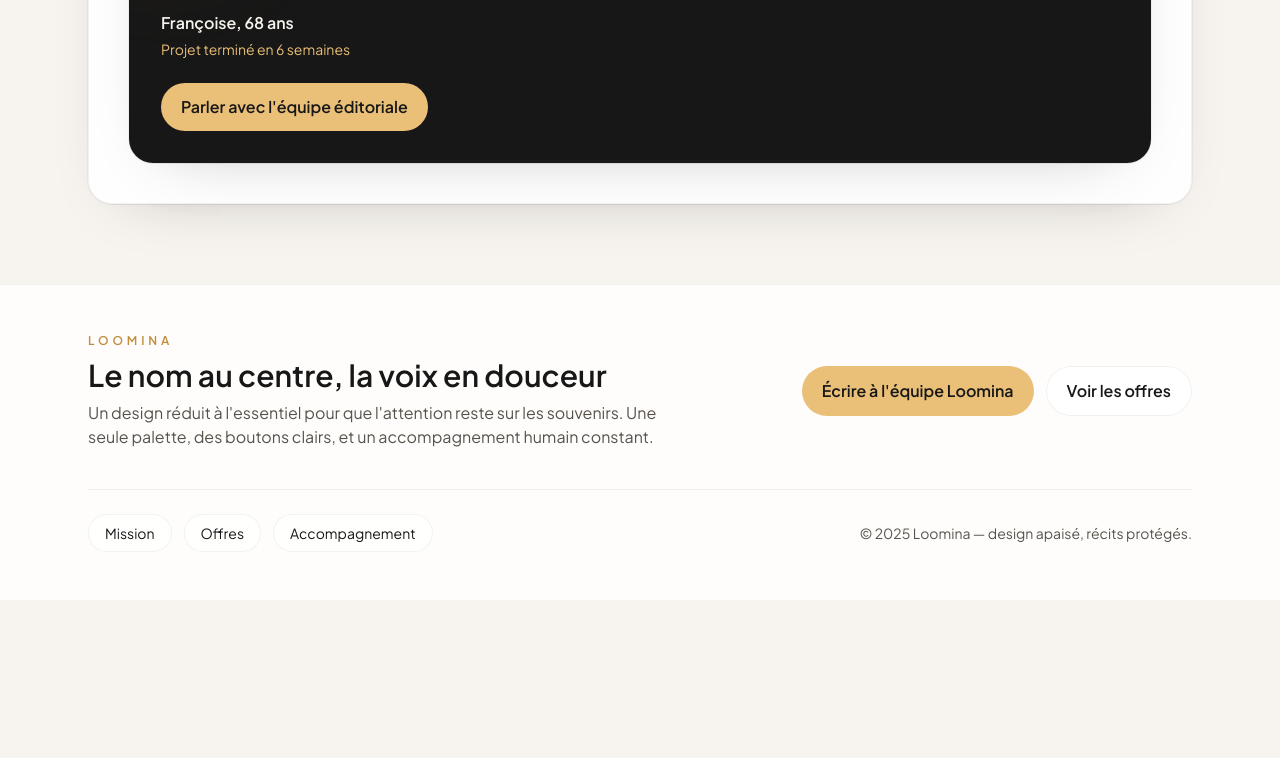
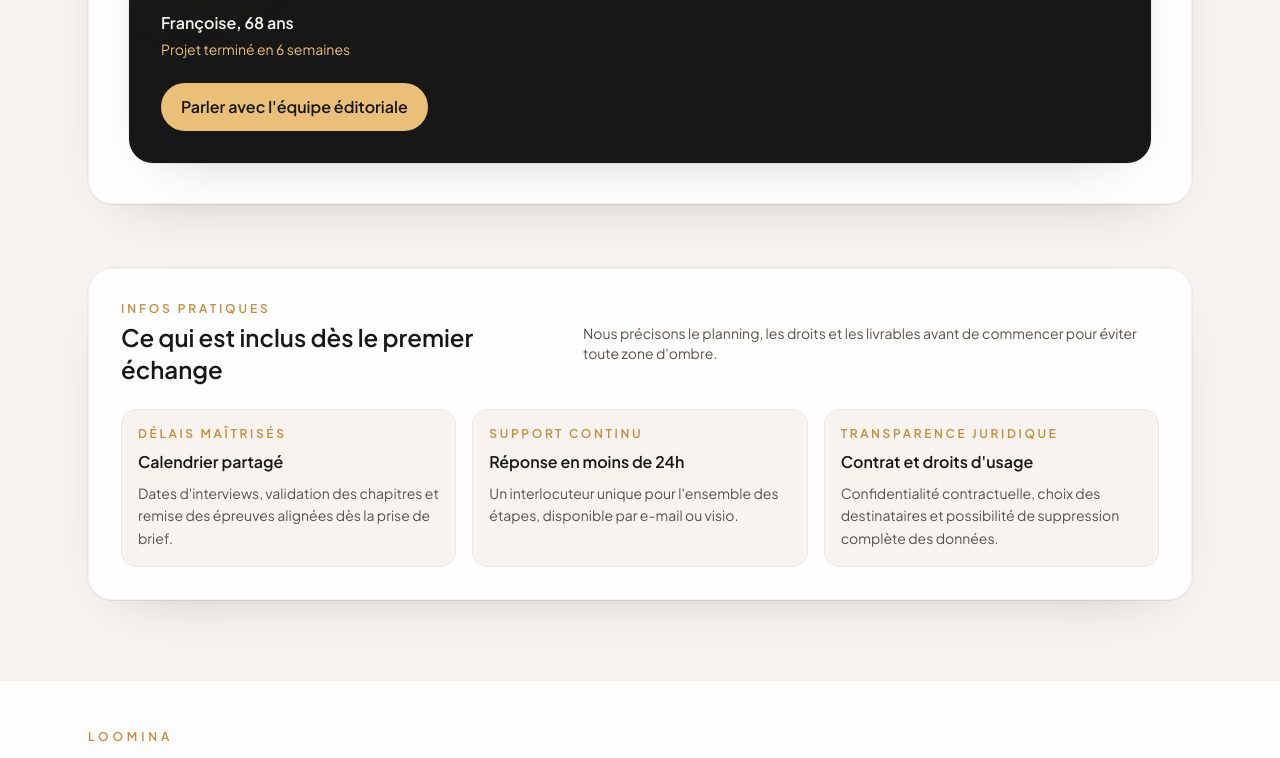
Before and after one commit to solalchetrit/loomina, a Next.js app: page /offres in a window 1280 px wide. Shown: the part 1736-2494 px from the top of the page. Before the commit the page ends 2336 px from the top, so only its background shows below. Built offline with nearby package versions, Linux system fonts and the light colour scheme.

Commit message:
Improve coherence across secondary pages

```diff
--- a/app/accompagnement/page.tsx
+++ b/app/accompagnement/page.tsx
@@ -1,3 +1,11 @@
+import type { Metadata } from "next";
+
+export const metadata: Metadata = {
+    title: "Accompagnement Loomina | Étapes et garanties",
+    description:
+        "Découvrez le parcours complet : cadrage, collecte guidée par IA, écriture et transmission sécurisée avec un suivi humain.",
+};
+
 export default function Accompagnement() {
     const steps = [
         {
@@ -50,6 +58,21 @@ export default function Accompagnement() {
         {
             title: "Finitions sur mesure",
             content: "Papier, reliure, photos et annexes choisis avec vous pour un livre vraiment à votre image.",
+        },
+    ];
+
+    const logistics = [
+        {
+            title: "Planning transparent",
+            detail: "Durées annoncées pour chaque étape et points de contrôle validés avec vous.",
+        },
+        {
+            title: "Accès dédié",
+            detail: "Espace partagé pour suivre l'avancement, envoyer des photos et annoter les chapitres.",
+        },
+        {
+            title: "Suivi post-livraison",
+            detail: "Retouches mineures, réimpressions et mises à jour du jumeau mémoriel sur simple demande.",
         },
     ];
 
@@ -111,7 +134,7 @@ export default function Accompagnement() {
                                 Planifions une session découverte pour identifier la meilleure façon de préserver votre héritage.
                             </p>
                             <a
-                                href="mailto:contact@loomina.fr"
+                                href="mailto:contact@loomina.fr?subject=Planifier%20une%20session%20d%C3%A9couverte"
                                 className="block text-center w-full rounded-full bg-[var(--loomina-amber)] px-5 py-3 font-semibold text-[var(--loomina-ink)] shadow-[0_18px_50px_-36px_rgba(0,0,0,0.55)] transition hover:brightness-110"
                             >
                                 Écrire à l'équipe
@@ -120,6 +143,21 @@ export default function Accompagnement() {
                         </div>
                     </div>
                 </section>
+
+                <section className="grid gap-4 md:grid-cols-3">
+                    {logistics.map((item) => (
+                        <div
+                            key={item.title}
+                            className="glow-ring h-full rounded-2xl border border-black/5 bg-white/90 p-7 space-y-2"
+                        >
+                            <p className="text-xs uppercase tracking-[0.26em] text-[var(--loomina-amber-strong)] font-semibold">
+                                Organisation
+                            </p>
+                            <h3 className="text-xl font-semibold text-[var(--loomina-ink)]">{item.title}</h3>
+                            <p className="text-[var(--loomina-muted)] leading-relaxed">{item.detail}</p>
+                        </div>
+                    ))}
+                </section>
             </div>
         </div>
     );
--- a/app/mission/page.tsx
+++ b/app/mission/page.tsx
@@ -1,3 +1,11 @@
+import type { Metadata } from "next";
+
+export const metadata: Metadata = {
+    title: "Mission Loomina | Transmission et sécurité",
+    description:
+        "Découvrez pourquoi Loomina existe : une approche humaine, sécurisée et claire pour préserver et transmettre vos histoires.",
+};
+
 export default function Mission() {
     const pillars = [
         {
@@ -11,6 +19,21 @@ export default function Mission() {
         {
             title: "Respect & sécurité",
             description: "Données chiffrées, hébergées en Europe, avec un contrôle total sur ce qui est partagé ou détruit.",
+        },
+    ];
+
+    const commitments = [
+        {
+            title: "Réponse rapide",
+            detail: "Retour en moins de 24h pour lancer ou ajuster votre projet.",
+        },
+        {
+            title: "Hébergement européen",
+            detail: "Serveurs et sauvegardes localisés en Europe, sans revente de données.",
+        },
+        {
+            title: "Contrats clairs",
+            detail: "Clauses de confidentialité fournies dès le premier échange, sans surprise ultérieure.",
         },
     ];
 
@@ -50,6 +73,21 @@ export default function Mission() {
                     ))}
                 </section>
 
+                <section className="grid gap-4 md:grid-cols-3">
+                    {commitments.map((item) => (
+                        <div
+                            key={item.title}
+                            className="glow-ring h-full rounded-2xl border border-black/5 bg-white/90 p-7 space-y-2"
+                        >
+                            <p className="text-xs uppercase tracking-[0.26em] text-[var(--loomina-amber-strong)] font-semibold">
+                                Engagement
+                            </p>
+                            <h3 className="text-xl font-semibold text-[var(--loomina-ink)]">{item.title}</h3>
+                            <p className="text-[var(--loomina-muted)] leading-relaxed">{item.detail}</p>
+                        </div>
+                    ))}
+                </section>
+
                 <section className="glow-ring flex flex-col items-center gap-10 rounded-3xl border border-black/5 bg-white/90 p-10 md:flex-row md:items-center md:justify-between">
                     <div className="space-y-3 max-w-3xl">
                         <p className="text-sm uppercase tracking-[0.28em] text-[var(--loomina-amber-strong)] font-semibold">Ce qui nous anime</p>
@@ -68,7 +106,7 @@ export default function Mission() {
                                 Partagez vos besoins, nous construisons un parcours sur mesure pour vous ou vos proches.
                             </p>
                             <a
-                                href="mailto:mission@loomina.fr"
+                                href="mailto:contact@loomina.fr?subject=Echange%20sur%20la%20mission%20Loomina"
                                 className="block w-full rounded-full bg-[var(--loomina-amber)] px-5 py-3 text-center font-semibold text-[var(--loomina-ink)] shadow-[0_18px_50px_-36px_rgba(0,0,0,0.55)] transition hover:brightness-110"
                             >
                                 Échanger avec l'équipe
--- a/app/offres/page.tsx
+++ b/app/offres/page.tsx
@@ -1,3 +1,11 @@
+import type { Metadata } from "next";
+
+export const metadata: Metadata = {
+    title: "Offres Loomina | Livre et accompagnement numérique",
+    description:
+        "Deux offres pour préserver vos souvenirs : édition signature avec livre imprimé et écho numérique sécurisé pour la famille.",
+};
+
 const offers = [
     {
         title: "Édition Signature",
@@ -46,6 +54,17 @@ const essentials = [
         text: "Formats imprimés et numériques pensés pour traverser le temps et se partager facilement en famille.",
     },
 ];
+
+const buildOfferMailto = (title: string) => {
+    const subject = encodeURIComponent(title);
+    const body = encodeURIComponent(
+        "Je souhaite en savoir plus sur l'offre " +
+            title +
+            ". Pouvez-vous m'indiquer les prochaines disponibilités ?",
+    );
+
+    return `mailto:contact@loomina.fr?subject=${subject}&body=${body}`;
+};
 
 export default function Offres() {
     return (
@@ -114,15 +133,16 @@ export default function Offres() {
                                 </ul>
                             </div>
                             <div className={`p-8 border-t ${index === 0 ? "border-white/10" : "border-black/5"}`}>
-                                <button
-                                    className={`w-full py-4 rounded-full font-semibold transition-all shadow-md ${
+                                <a
+                                    href={buildOfferMailto(offer.title)}
+                                    className={`block text-center w-full py-4 rounded-full font-semibold transition-all shadow-md ${
                                         index === 0
                                             ? "bg-[var(--loomina-amber)] text-[var(--loomina-ink)] hover:brightness-110"
                                             : "bg-[var(--loomina-ink)] text-[var(--loomina-cloud)] hover:-translate-y-[1px]"
                                     }`}
                                 >
                                     {offer.cta}
-                                </button>
+                                </a>
                             </div>
                         </div>
                     ))}
@@ -158,13 +178,58 @@ export default function Offres() {
                             <p className="text-sm text-[var(--loomina-amber)]">Projet terminé en 6 semaines</p>
                         </div>
                         <a
-                            href="mailto:offres@loomina.fr"
+                            href="mailto:contact@loomina.fr?subject=Discuter%20de%20mon%20projet%20Loomina"
                             className="inline-flex items-center justify-center px-5 py-3 rounded-full bg-[var(--loomina-amber)] text-[var(--loomina-ink)] font-semibold hover:brightness-110 transition shadow-[0_18px_50px_-36px_rgba(0,0,0,0.55)]"
                         >
                             Parler avec l'équipe éditoriale
                         </a>
                     </div>
                 </section>
+
+                <section className="glow-ring rounded-3xl border border-black/5 bg-white/90 p-8 space-y-6">
+                    <div className="flex flex-col gap-2 text-center md:text-left md:flex-row md:items-center md:justify-between">
+                        <div className="space-y-1">
+                            <p className="text-xs uppercase tracking-[0.24em] text-[var(--loomina-amber-strong)] font-semibold">
+                                Infos pratiques
+                            </p>
+                            <h2 className="text-2xl font-semibold text-[var(--loomina-ink)]">
+                                Ce qui est inclus dès le premier échange
+                            </h2>
+                        </div>
+                        <p className="text-sm text-[var(--loomina-muted)] max-w-xl">
+                            Nous précisons le planning, les droits et les livrables avant de commencer pour éviter toute zone d'ombre.
+                        </p>
+                    </div>
+                    <div className="grid gap-4 md:grid-cols-3">
+                        <div className="rounded-2xl border border-black/5 bg-[var(--loomina-cloud)] p-4 space-y-2">
+                            <p className="text-xs uppercase tracking-[0.22em] text-[var(--loomina-amber-strong)] font-semibold">
+                                Délais maîtrisés
+                            </p>
+                            <p className="text-[var(--loomina-ink)] font-semibold">Calendrier partagé</p>
+                            <p className="text-[var(--loomina-muted)] text-sm leading-relaxed">
+                                Dates d'interviews, validation des chapitres et remise des épreuves alignées dès la prise de brief.
+                            </p>
+                        </div>
+                        <div className="rounded-2xl border border-black/5 bg-[var(--loomina-cloud)] p-4 space-y-2">
+                            <p className="text-xs uppercase tracking-[0.22em] text-[var(--loomina-amber-strong)] font-semibold">
+                                Support continu
+                            </p>
+                            <p className="text-[var(--loomina-ink)] font-semibold">Réponse en moins de 24h</p>
+                            <p className="text-[var(--loomina-muted)] text-sm leading-relaxed">
+                                Un interlocuteur unique pour l'ensemble des étapes, disponible par e-mail ou visio.
+                            </p>
+                        </div>
+                        <div className="rounded-2xl border border-black/5 bg-[var(--loomina-cloud)] p-4 space-y-2">
+                            <p className="text-xs uppercase tracking-[0.22em] text-[var(--loomina-amber-strong)] font-semibold">
+                                Transparence juridique
+                            </p>
+                            <p className="text-[var(--loomina-ink)] font-semibold">Contrat et droits d'usage</p>
+                            <p className="text-[var(--loomina-muted)] text-sm leading-relaxed">
+                                Confidentialité contractuelle, choix des destinataires et possibilité de suppression complète des données.
+                            </p>
+                        </div>
+                    </div>
+                </section>
             </div>
         </div>
     );
```
